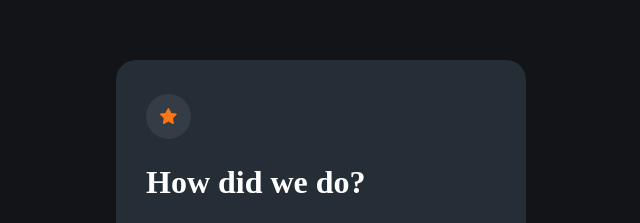
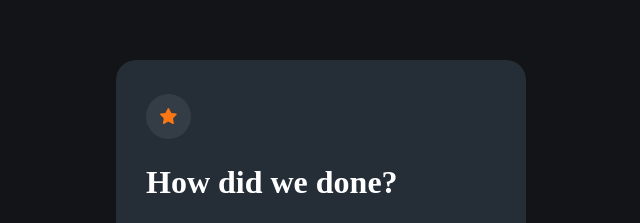
Before and after one commit to Susana03Gl/Card, a plain HTML site: page index.html in a window 1280 px wide. Shown: the part 134-357 px from the top of the page, 319-959 px from the left. Drawn offline with Linux system fonts and the light colour scheme.

Commit message:
conflict example

```diff
--- a/index.html
+++ b/index.html
@@ -12,7 +12,7 @@
         <div class="star">
             <img src="./images/icon-star.svg" alt="icon">
         </div>
-        <h1 class="title">How did we do?</h1>
+        <h1 class="title">How did we done?</h1>
         <p class="p">Please let us know we did whith your support<br> request.
              All feedback is appreciated to help us<br> improve our offering!
         </p>
```
